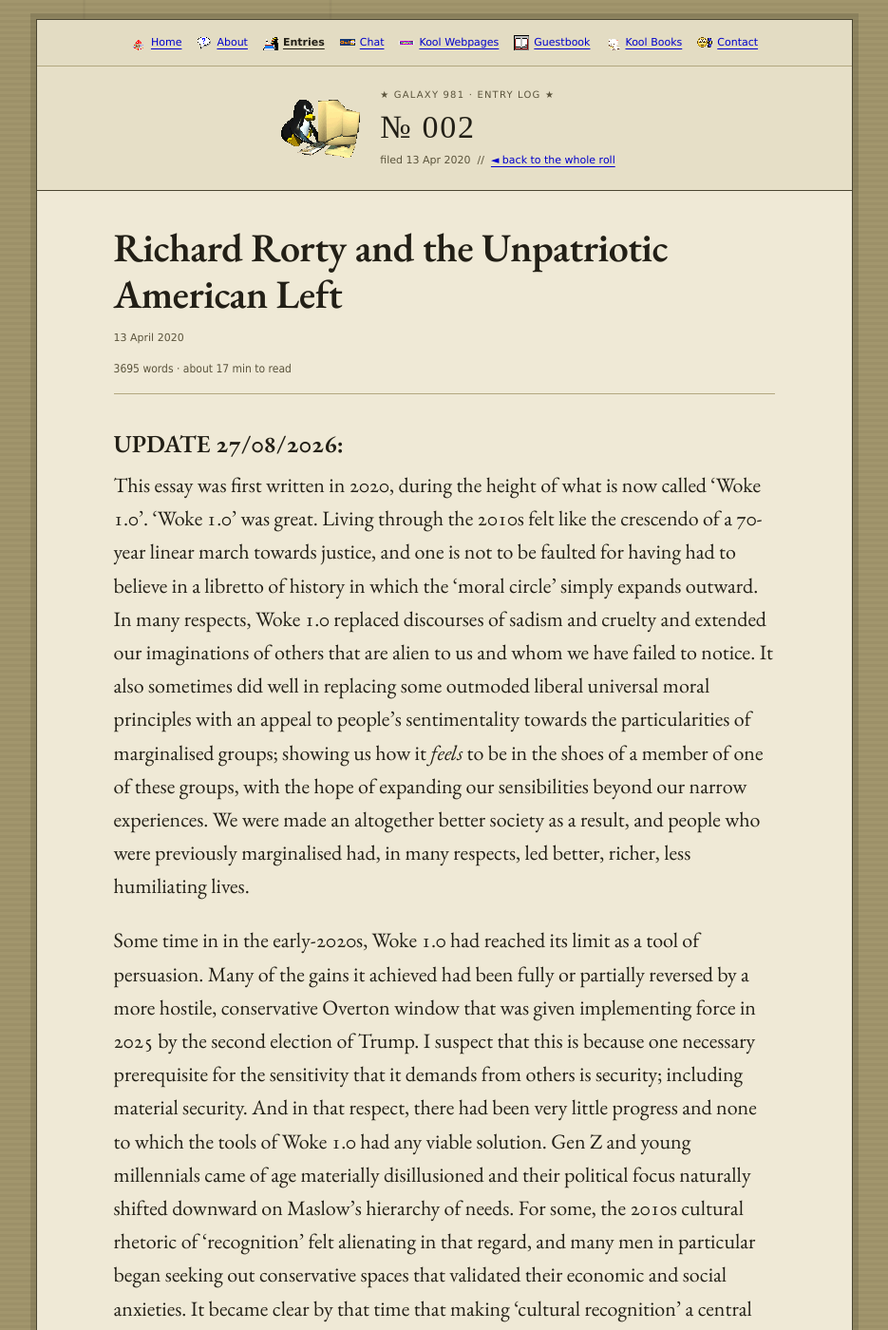
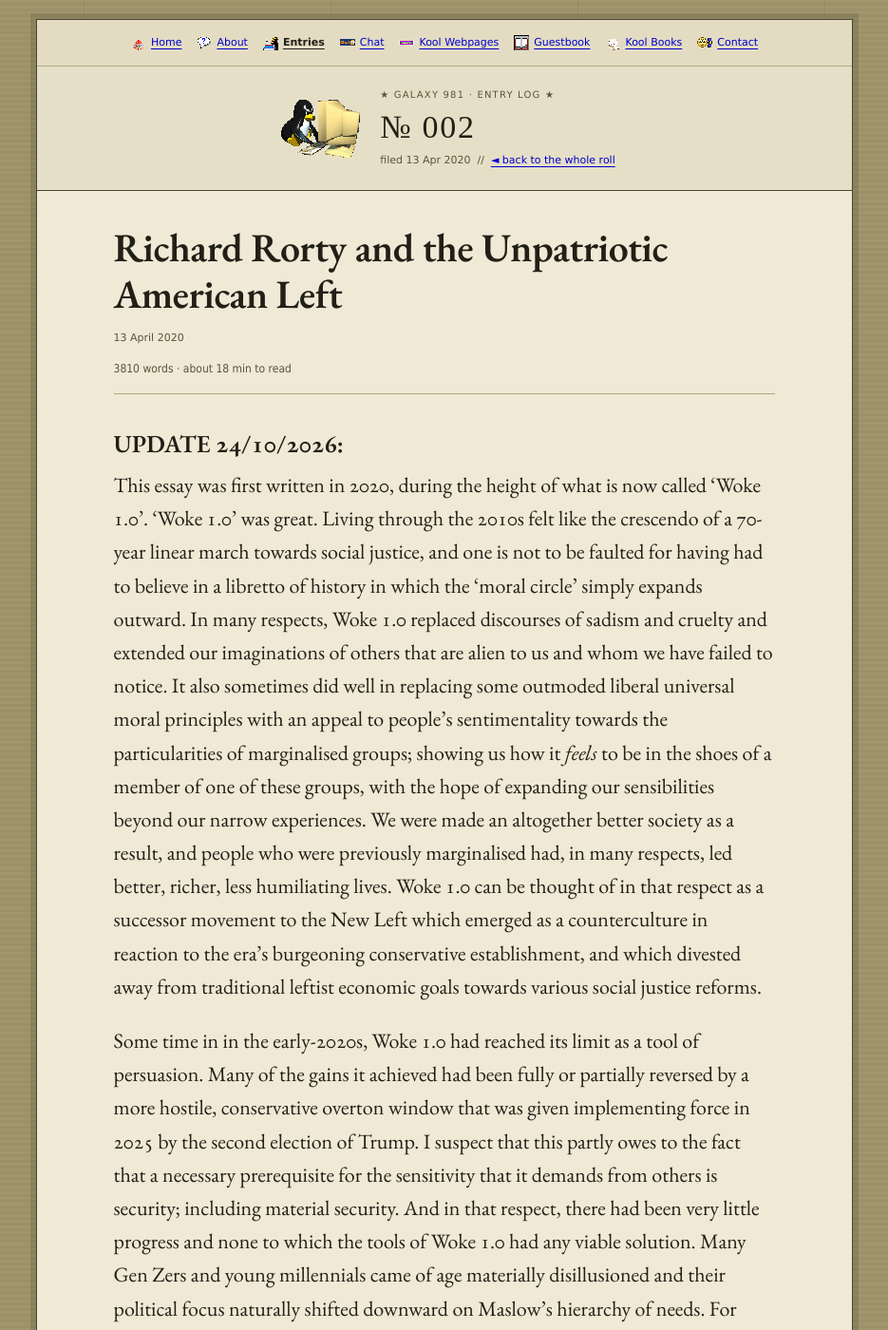
Before and after one commit to Catofminerva/Catofminerva.github.io, a Jekyll site: the page built from _posts/2020-04-13-rorty.md, in a window 1280 px wide and 1400 px high. Shown: the whole window at 95% size, without its empty margins (172-1107 px from the left). Built offline with Jekyll 4.4.1, drawn with Linux system fonts in a browser that asks for light colours; comment, search, counter and statistics services are not loaded; some of the changed text lies outside the part shown.

Commit message:
Update 2020-04-13-rorty.md

```diff
--- a/_posts/2020-04-13-rorty.md
+++ b/_posts/2020-04-13-rorty.md
@@ -4,13 +4,13 @@
 permalink: /rorty
 ---
 
-### UPDATE 27/08/2026:
+### UPDATE 24/10/2026:
 
-This essay was first written in 2020, during the height of what is now called 'Woke 1.0'. 'Woke 1.0' was great. Living through the 2010s felt like the crescendo of a 70-year linear march towards justice, and one is not to be faulted for having had to believe in a libretto of history in which the 'moral circle' simply expands outward. In many respects, Woke 1.0 replaced discourses of sadism and cruelty and extended our imaginations of others that are alien to us and whom we have failed to notice. It also sometimes did well in replacing some outmoded liberal universal moral principles with an appeal to people’s sentimentality towards the particularities of marginalised groups; showing us how it *feels* to be in the shoes of a member of one of these groups, with the hope of expanding our sensibilities beyond our narrow experiences. We were made an altogether better society as a result, and people who were previously marginalised had, in many respects, led better, richer, less humiliating lives.
+This essay was first written in 2020, during the height of what is now called 'Woke 1.0'. 'Woke 1.0' was great. Living through the 2010s felt like the crescendo of a 70-year linear march towards social justice, and one is not to be faulted for having had to believe in a libretto of history in which the 'moral circle' simply expands outward. In many respects, Woke 1.0 replaced discourses of sadism and cruelty and extended our imaginations of others that are alien to us and whom we have failed to notice. It also sometimes did well in replacing some outmoded liberal universal moral principles with an appeal to people’s sentimentality towards the particularities of marginalised groups; showing us how it *feels* to be in the shoes of a member of one of these groups, with the hope of expanding our sensibilities beyond our narrow experiences. We were made an altogether better society as a result, and people who were previously marginalised had, in many respects, led better, richer, less humiliating lives. Woke 1.0 can be thought of in that respect as a successor movement to the New Left which emerged as a counterculture in reaction to the era's burgeoning conservative establishment, and which divested away from traditional leftist economic goals towards various social justice reforms.
 
-Some time in in the early-2020s, Woke 1.0 had reached its limit as a tool of persuasion. Many of the gains it achieved had been fully or partially reversed by a more hostile, conservative Overton window that was given implementing force in 2025 by the second election of Trump. I suspect that this is because one necessary prerequisite for the sensitivity that it demands from others is security; including material security. And in that respect, there had been very little progress and none to which the tools of Woke 1.0 had any viable solution. Gen Z and young millennials came of age materially disillusioned and their political focus naturally shifted downward on Maslow’s hierarchy of needs. For some, the 2010s cultural rhetoric of 'recognition' felt alienating in that regard, and many men in particular began seeking out conservative spaces that validated their economic and social anxieties. It became clear by that time that making 'cultural recognition' a central goal for leftist politics was a big mistake. It could not bring into being state-backed housing insulation from the climate, strict corporate regulation, universal healthcare and baseline economic security.
+Some time in in the early-2020s, Woke 1.0 had reached its limit as a tool of persuasion. Many of the gains it achieved had been fully or partially reversed by a more hostile, conservative overton window that was given implementing force in 2025 by the second election of Trump. I suspect that this partly owes to the fact that a necessary prerequisite for the sensitivity that it demands from others is security; including material security. And in that respect, there had been very little progress and none to which the tools of Woke 1.0 had any viable solution. Many Gen Zers and young millennials came of age materially disillusioned and their political focus naturally shifted downward on Maslow’s hierarchy of needs. For some, the 2010s cultural rhetoric of 'recognition' felt alienating in that regard, and many men in particular began seeking out conservative spaces that validated their economic and social anxieties. It became clear by that time that making 'cultural recognition' a central goal for leftist politics was a mistake. It could not bring into being state-backed housing insulation from the climate, strict corporate regulation, universal healthcare and baseline economic security.
 
-Rereading this essay again in 2026, it seems like many of Rorty's insights and warnings in the late 1990s had come true and it is hard not to make the parallels with the current political climate. He correctly envisioned that 'the Left', or egalitarian politics in general, needed a sense of solidarity, and that it had focused instead too much on a project antithetical to this goal. Yet he was also wrong when he seemed to imply the point that we should simply replace recognition with redistribution. Egalitarian politics must get rid of *both* material deprivation and institutionalised status hierarchy. Woke 1.0 cared mostly about recognition and was detached from a material universalism and a compelling enough account of common membership.
+Rereading this essay again in 2026, it seems like many of Rorty's insights and warnings in the late 1990s had come true and it is hard not to make the parallels with the current political climate. He correctly envisioned that 'the Left', or egalitarian politics in general, needed a sense of solidarity, and that it had focused instead too much on a project antithetical to this goal. Yet he was also wrong when he seemed to imply the point that we should simply replace recognition with redistribution tout court. As Nancy Fraser retorted decades ago to Rorty, egalitarian politics must get rid of *both* material deprivation and *institutionalised* status hierarchy. Woke 1.0 cared mostly about recognition and was detached from a material universalism and a compelling enough account of common membership. It is clear that whatever comes next—Woke 2.0, the New New Left, Dark Woke, etc.—surely will need to hold both recognition *and* material security as central, a direction already suggested by Mamdani’s election in New York City, the resurgence of the Green Party in England and Wales under Zack Polanski, and the student protests in France.
 
 ---
 
```
